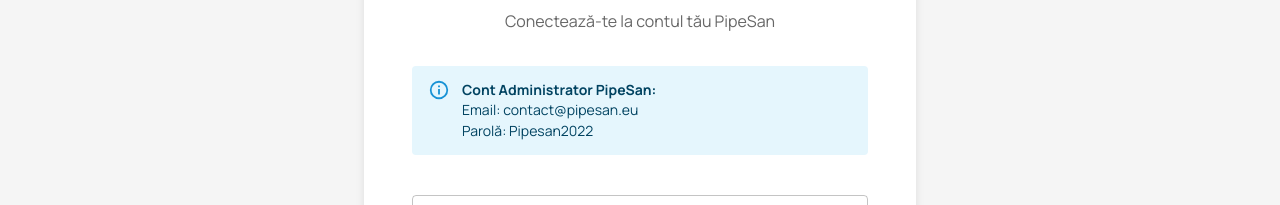
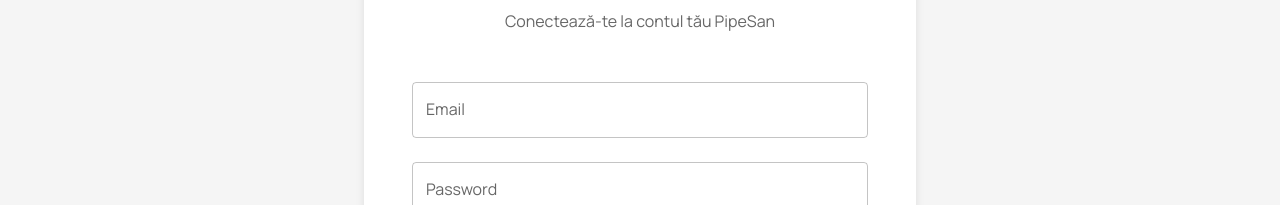
Before and after one commit to Adrian140/PipeSan, a React (Vite) app: page /login in a window 1280 px wide. Shown: the part 205-410 px from the top of the page. Built offline with nearby package versions, Linux system fonts and the light colour scheme; no server answers.

Commit message:
Add files via upload

```diff
--- a/src/pages/Auth/Login.jsx
+++ b/src/pages/Auth/Login.jsx
@@ -47,15 +47,7 @@
             Conectează-te la contul tău PipeSan
           </Typography>
 
-          <Alert severity="info" sx={{ mb: 3 }}>
-            <Typography variant="body2">
-              <strong>Cont Administrator PipeSan:</strong><br />
-              Email: contact@pipesan.eu<br />
-              Parolă: Pipesan2022
-            </Typography>
-          </Alert>
-
-          {error && (
+         {error && (
             <Alert severity="error" sx={{ mb: 3 }}>
               {error}
             </Alert>
```
Also changed, not shown: 1 other file (tests, documents, lock files or other folders).
